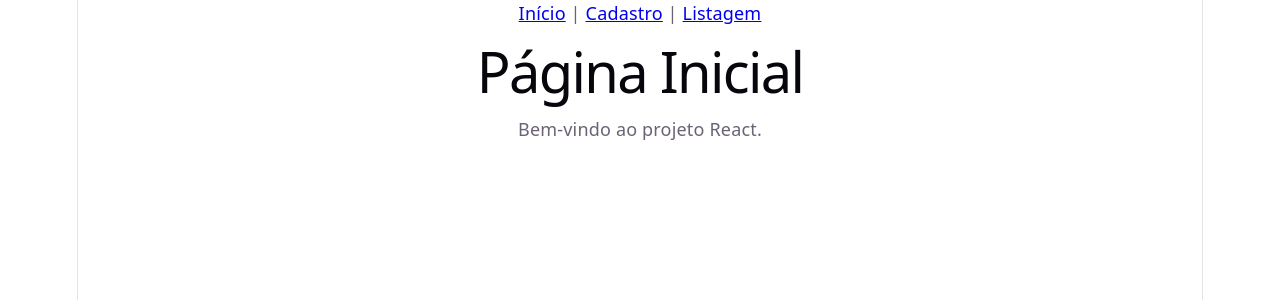
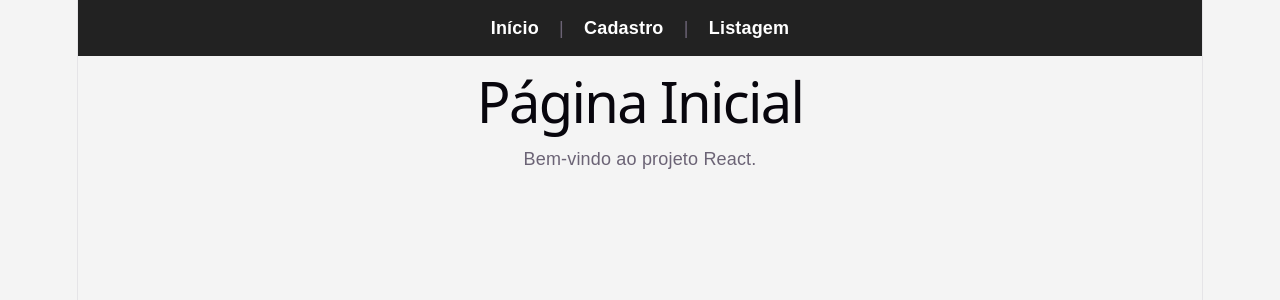
Before and after one commit to mattheuo/frontend-react-avaliacao, a React (Vite) app: page / in a window 1280 px wide. Shown: the top 300 px of the page. Built offline with nearby package versions, Linux system fonts and the light colour scheme.

Commit message:
style: adicionar estilização global

```diff
--- a/src/App.jsx
+++ b/src/App.jsx
@@ -3,6 +3,7 @@ import { Routes, Route } from "react-router-dom";
 import NavBar from "./components/NavBar";
 import Home from "./pages/Home";
 import Listagem from "./pages/Listagem";
+import "./styles/global.css";
 
 function App() {
   return (
--- a/src/components/UserCard.jsx
+++ b/src/components/UserCard.jsx
@@ -1,6 +1,6 @@
 function UserCard({ usuario }) {
   return (
-    <div>
+    <div className="user-card">
       <h3>{usuario.name}</h3>
 
       <p>
--- /dev/null
+++ b/src/styles/global.css
@@ -0,0 +1,41 @@
+* {
+  margin: 0;
+  padding: 0;
+  box-sizing: border-box;
+}
+
+body {
+  background: #f4f4f4;
+  font-family: Arial, Helvetica, sans-serif;
+}
+
+.container {
+  max-width: 1000px;
+  margin: 30px auto;
+  padding: 20px;
+}
+
+nav {
+  background: #222;
+  padding: 15px;
+  text-align: center;
+}
+
+nav a {
+  color: white;
+  text-decoration: none;
+  margin: 0 15px;
+  font-weight: bold;
+}
+
+nav a:hover {
+  color: #61dafb;
+}
+
+.user-card {
+  background: white;
+  margin-bottom: 20px;
+  padding: 15px;
+  border-radius: 10px;
+  box-shadow: 0 2px 8px rgba(0,0,0,0.1);
+}
```
